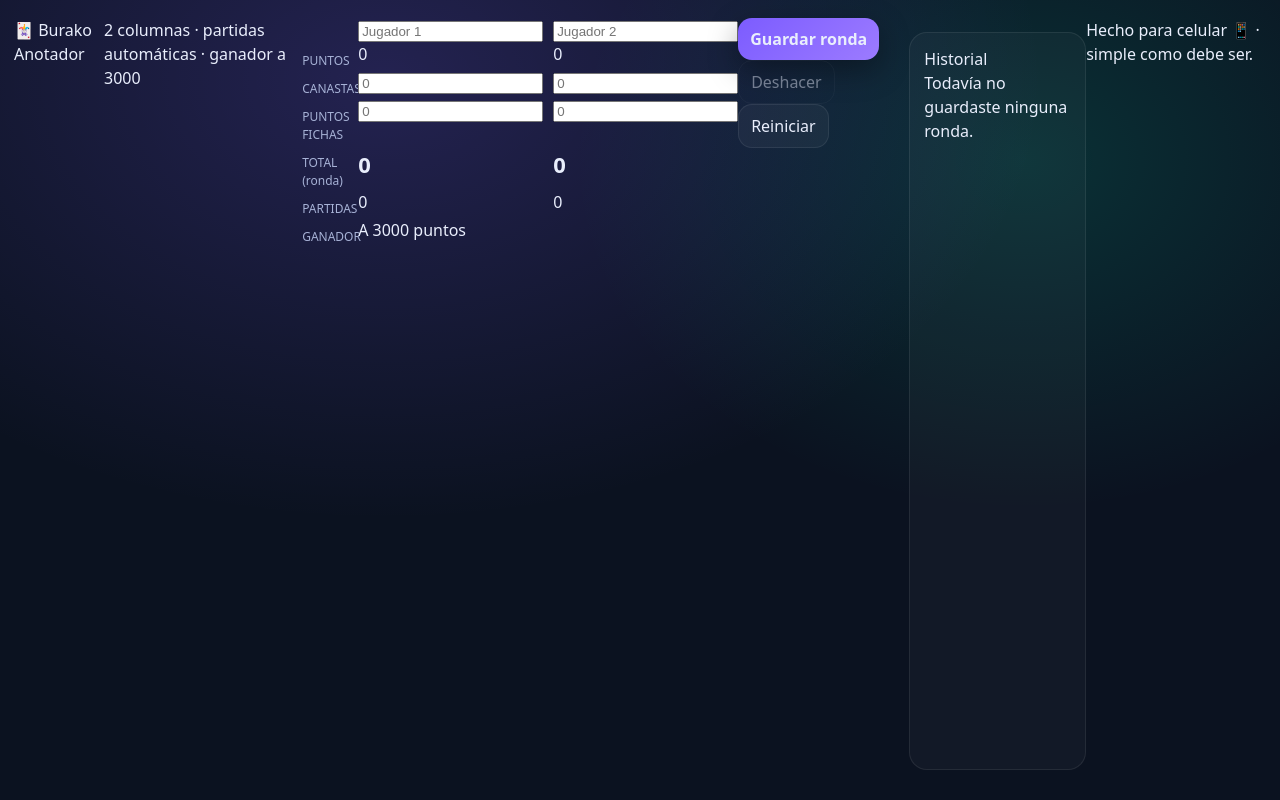
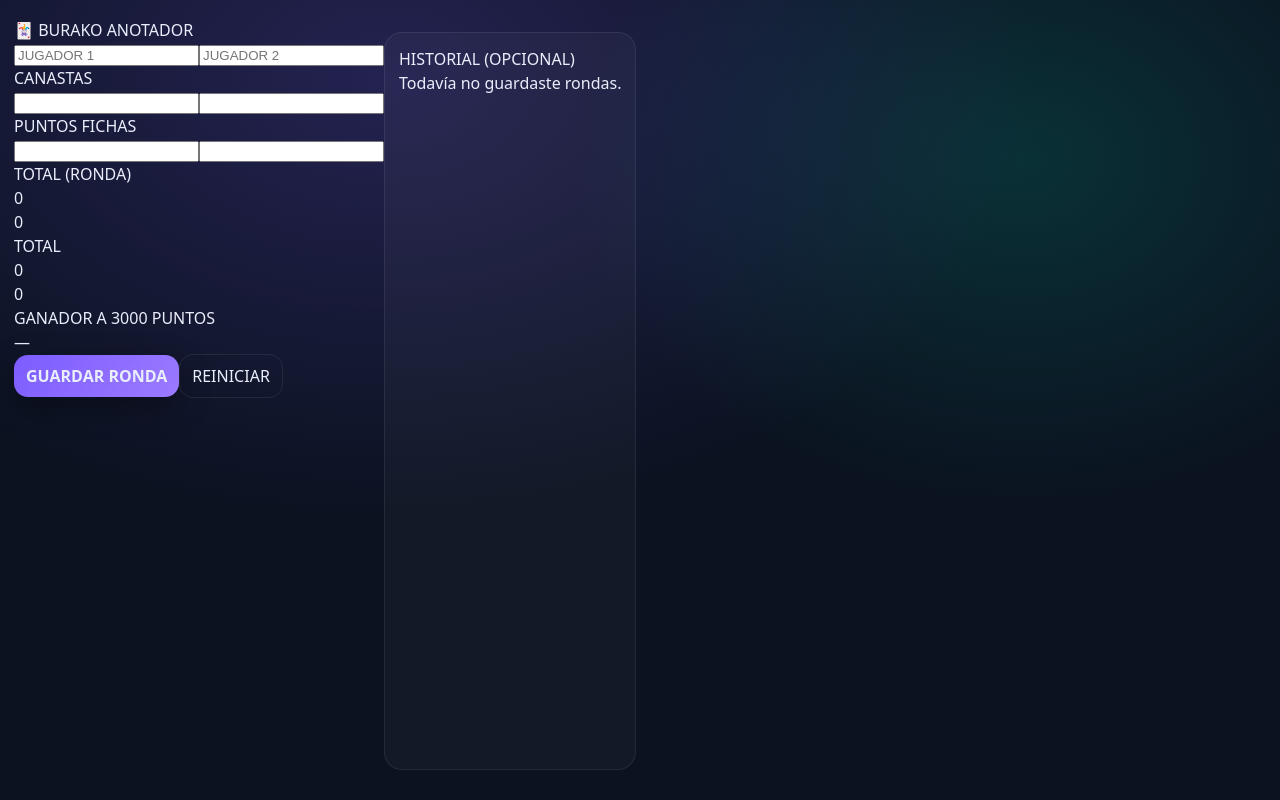
Before and after one commit to polohkshub/burako-anotador, a React (Vite) app: page / in a window 1280 px wide. Built offline with nearby package versions, Linux system fonts and the light colour scheme.

Commit message:
Update App.jsx

```diff
--- a/src/App.jsx
+++ b/src/App.jsx
@@ -3,260 +3,208 @@ import "./App.css";
 
 const GOAL = 3000;
 
-const toNum = (v) => {
+const num = (v) => {
   if (v === "" || v === null || v === undefined) return 0;
   const x = Number(String(v).replace(",", "."));
   return Number.isFinite(x) ? x : 0;
 };
 
-function roundTotal(r) {
-  // TOTAL RONDA = canastas + puntosFichas
-  return toNum(r.canastas) + toNum(r.puntosFichas);
-}
+export default function App() {
+  // nombres vacíos
+  const [p1, setP1] = useState("");
+  const [p2, setP2] = useState("");
 
-export default function App() {
-  // nombres VACÍOS, con placeholder
-  const [nameA, setNameA] = useState("");
-  const [nameB, setNameB] = useState("");
+  // ronda (inputs vacíos)
+  const [can1, setCan1] = useState("");
+  const [can2, setCan2] = useState("");
+  const [pf1, setPf1] = useState("");
+  const [pf2, setPf2] = useState("");
 
-  // acumulados
-  const [scoreA, setScoreA] = useState(0);
-  const [scoreB, setScoreB] = useState(0);
-
-  // ronda actual
-  const [rA, setRA] = useState({ canastas: "", puntosFichas: "" });
-  const [rB, setRB] = useState({ canastas: "", puntosFichas: "" });
+  // acumulado
+  const [total1, setTotal1] = useState(0);
+  const [total2, setTotal2] = useState(0);
 
   // historial
-  const [rounds, setRounds] = useState([]); // {n, addA, addB, totalA, totalB}
+  const [history, setHistory] = useState([]); // {n, add1, add2, t1, t2}
 
-  const totalRoundA = useMemo(() => roundTotal(rA), [rA]);
-  const totalRoundB = useMemo(() => roundTotal(rB), [rB]);
+  const name1 = p1.trim() || "JUGADOR 1";
+  const name2 = p2.trim() || "JUGADOR 2";
 
-  const playerA = nameA.trim() || "Jugador 1";
-  const playerB = nameB.trim() || "Jugador 2";
+  // total ronda automático
+  const ronda1 = useMemo(() => num(can1) + num(pf1), [can1, pf1]);
+  const ronda2 = useMemo(() => num(can2) + num(pf2), [can2, pf2]);
 
   const winner =
-    scoreA >= GOAL && scoreB >= GOAL
-      ? "Empate"
-      : scoreA >= GOAL
-      ? playerA
-      : scoreB >= GOAL
-      ? playerB
+    total1 >= GOAL && total2 >= GOAL
+      ? "EMPATE"
+      : total1 >= GOAL
+      ? name1
+      : total2 >= GOAL
+      ? name2
       : null;
 
   useEffect(() => {
     if (!winner) return;
     setTimeout(() => {
-      alert(`🏆 Ganó ${winner} 🎉\n\nMeta: ${GOAL}\n${playerA}: ${scoreA}\n${playerB}: ${scoreB}`);
+      alert(`🏆 GANÓ ${winner}\n\n${name1}: ${total1}\n${name2}: ${total2}`);
     }, 100);
     // eslint-disable-next-line react-hooks/exhaustive-deps
   }, [winner]);
 
-  const partidasA = rounds.length;
-  const partidasB = rounds.length;
-
-  const handleChange = (setter, key, value) => {
-    // permitir vacío y números
-    if (value === "") {
-      setter((p) => ({ ...p, [key]: "" }));
-      return;
-    }
+  const onlyNumOrEmpty = (value, setter) => {
+    if (value === "") return setter("");
     const cleaned = value.replace(",", ".");
-    if (/^-?\d*\.?\d*$/.test(cleaned)) {
-      setter((p) => ({ ...p, [key]: cleaned }));
-    }
+    if (/^-?\d*\.?\d*$/.test(cleaned)) setter(cleaned);
   };
 
-  const saveRound = () => {
-    const addA = totalRoundA;
-    const addB = totalRoundB;
+  const guardarRonda = () => {
+    const add1 = ronda1;
+    const add2 = ronda2;
 
-    const nextA = scoreA + addA;
-    const nextB = scoreB + addB;
+    const t1 = total1 + add1;
+    const t2 = total2 + add2;
 
-    const n = rounds.length + 1;
+    const n = history.length + 1;
 
-    setRounds((prev) => [
-      {
-        n,
-        addA,
-        addB,
-        totalA: nextA,
-        totalB: nextB,
-      },
-      ...prev,
-    ]);
+    setHistory((h) => [{ n, add1, add2, t1, t2 }, ...h]);
 
-    setScoreA(nextA);
-    setScoreB(nextB);
+    setTotal1(t1);
+    setTotal2(t2);
 
-    // limpiar inputs (vacíos)
-    setRA({ canastas: "", puntosFichas: "" });
-    setRB({ canastas: "", puntosFichas: "" });
+    // limpiar inputs
+    setCan1("");
+    setCan2("");
+    setPf1("");
+    setPf2("");
   };
 
-  const undo = () => {
-    if (rounds.length === 0) return;
-    const [last, ...rest] = rounds;
-    setRounds(rest);
-    setScoreA((x) => x - last.addA);
-    setScoreB((x) => x - last.addB);
-  };
-
-  const reset = () => {
-    if (!confirm("¿Reiniciar todo el anotador?")) return;
-    setNameA("");
-    setNameB("");
-    setScoreA(0);
-    setScoreB(0);
-    setRounds([]);
-    setRA({ canastas: "", puntosFichas: "" });
-    setRB({ canastas: "", puntosFichas: "" });
+  const reiniciar = () => {
+    if (!confirm("¿Reiniciar todo?")) return;
+    setP1("");
+    setP2("");
+    setCan1("");
+    setCan2("");
+    setPf1("");
+    setPf2("");
+    setTotal1(0);
+    setTotal2(0);
+    setHistory([]);
   };
 
   return (
     <div className="page">
-      <header className="header">
-        <div className="hTitle">🃏 Burako Anotador</div>
-        <div className="hSub">2 columnas · partidas automáticas · ganador a {GOAL}</div>
-      </header>
+      <div className="card">
+        <div className="title">🃏 BURAKO ANOTADOR</div>
 
-      <section className="sheet">
-        {/* Encabezado jugadores */}
-        <div className="row head">
-          <div className="cell label"></div>
-          <div className="cell col">
-            <input
-              className="nameInput"
-              value={nameA}
-              onChange={(e) => setNameA(e.target.value)}
-              placeholder="Jugador 1"
-            />
-          </div>
-          <div className="cell col">
-            <input
-              className="nameInput"
-              value={nameB}
-              onChange={(e) => setNameB(e.target.value)}
-              placeholder="Jugador 2"
-            />
-          </div>
+        <div className="names">
+          <input
+            className="nameInput"
+            placeholder="JUGADOR 1"
+            value={p1}
+            onChange={(e) => setP1(e.target.value)}
+          />
+          <input
+            className="nameInput"
+            placeholder="JUGADOR 2"
+            value={p2}
+            onChange={(e) => setP2(e.target.value)}
+          />
         </div>
 
-        {/* PUNTOS */}
-        <div className="row">
-          <div className="cell label">PUNTOS</div>
-          <div className="cell col big">{scoreA}</div>
-          <div className="cell col big">{scoreB}</div>
-        </div>
-
-        {/* CANASTAS */}
-        <div className="row">
-          <div className="cell label">CANASTAS</div>
-          <div className="cell col">
+        <div className="section">
+          <div className="sectionTitle">CANASTAS</div>
+          <div className="two">
             <input
               className="numInput"
-              value={rA.canastas}
-              onChange={(e) => handleChange(setRA, "canastas", e.target.value)}
-              placeholder="0"
+              placeholder=""
+              value={can1}
+              onChange={(e) => onlyNumOrEmpty(e.target.value, setCan1)}
               inputMode="numeric"
             />
-          </div>
-          <div className="cell col">
             <input
               className="numInput"
-              value={rB.canastas}
-              onChange={(e) => handleChange(setRB, "canastas", e.target.value)}
-              placeholder="0"
+              placeholder=""
+              value={can2}
+              onChange={(e) => onlyNumOrEmpty(e.target.value, setCan2)}
               inputMode="numeric"
             />
           </div>
         </div>
 
-        {/* PUNTOS FICHAS */}
-        <div className="row">
-          <div className="cell label">PUNTOS FICHAS</div>
-          <div className="cell col">
+        <div className="section">
+          <div className="sectionTitle">PUNTOS FICHAS</div>
+          <div className="two">
             <input
               className="numInput"
-              value={rA.puntosFichas}
-              onChange={(e) => handleChange(setRA, "puntosFichas", e.target.value)}
-              placeholder="0"
+              placeholder=""
+              value={pf1}
+              onChange={(e) => onlyNumOrEmpty(e.target.value, setPf1)}
               inputMode="numeric"
             />
-          </div>
-          <div className="cell col">
             <input
               className="numInput"
-              value={rB.puntosFichas}
-              onChange={(e) => handleChange(setRB, "puntosFichas", e.target.value)}
-              placeholder="0"
+              placeholder=""
+              value={pf2}
+              onChange={(e) => onlyNumOrEmpty(e.target.value, setPf2)}
               inputMode="numeric"
             />
           </div>
         </div>
 
-        {/* TOTAL */}
-        <div className="row">
-          <div className="cell label">TOTAL (ronda)</div>
-          <div className="cell col total">{totalRoundA}</div>
-          <div className="cell col total">{totalRoundB}</div>
+        <div className="section">
+          <div className="sectionTitle">TOTAL (RONDA)</div>
+          <div className="two">
+            <div className="boxRead">{ronda1}</div>
+            <div className="boxRead">{ronda2}</div>
+          </div>
         </div>
 
-        {/* PARTIDAS */}
-        <div className="row">
-          <div className="cell label">PARTIDAS</div>
-          <div className="cell col">{partidasA}</div>
-          <div className="cell col">{partidasB}</div>
+        <div className="section">
+          <div className="sectionTitle">TOTAL</div>
+          <div className="two">
+            <div className="boxTotal">{total1}</div>
+            <div className="boxTotal">{total2}</div>
+          </div>
         </div>
 
-        {/* GANADOR */}
-        <div className="row winnerRow">
-          <div className="cell label">GANADOR</div>
-          <div className="cell col winnerCell" style={{ gridColumn: "2 / 4" }}>
-            {winner ? (
-              <span className="winnerText">🏆 {winner}</span>
-            ) : (
-              <span className="muted">A {GOAL} puntos</span>
-            )}
+        <div className="winner">
+          <div className="winnerTitle">GANADOR A {GOAL} PUNTOS</div>
+          <div className="winnerName">
+            {winner ? `🏆 ${winner}` : "—"}
           </div>
         </div>
-      </section>
 
-      <section className="actions">
-        <button className="btn primary" onClick={saveRound}>
-          Guardar ronda
-        </button>
-        <button className="btn ghost" onClick={undo} disabled={rounds.length === 0}>
-          Deshacer
-        </button>
-        <button className="btn danger" onClick={reset}>
-          Reiniciar
-        </button>
-      </section>
+        <div className="actions">
+          <button className="btn primary" onClick={guardarRonda}>
+            GUARDAR RONDA
+          </button>
+          <button className="btn ghost" onClick={reiniciar}>
+            REINICIAR
+          </button>
+        </div>
+      </div>
 
-      <section className="history">
-        <div className="historyTitle">Historial</div>
-        {rounds.length === 0 ? (
-          <div className="muted small">Todavía no guardaste ninguna ronda.</div>
+      <div className="history">
+        <div className="historyTitle">HISTORIAL (OPCIONAL)</div>
+
+        {history.length === 0 ? (
+          <div className="historyEmpty">Todavía no guardaste rondas.</div>
         ) : (
           <div className="historyList">
-            {rounds.map((r) => (
-              <div className="histItem" key={r.n}>
-                <div className="histTop">
-                  <span className="pill">Partida {r.n}</span>
-                  <span className="muted small">
-                    {playerA}: +{r.addA} (={r.totalA}) · {playerB}: +{r.addB} (={r.totalB})
-                  </span>
+            {history.map((h) => (
+              <div className="historyRow" key={h.n}>
+                <div className="roundN">PARTIDA {h.n}</div>
+                <div className="roundLine">
+                  {name1}: +{h.add1} → {h.t1}
+                </div>
+                <div className="roundLine">
+                  {name2}: +{h.add2} → {h.t2}
                 </div>
               </div>
             ))}
           </div>
         )}
-      </section>
-
-      <footer className="footer">Hecho para celular 📱 · simple como debe ser.</footer>
+      </div>
     </div>
   );
 }
```
